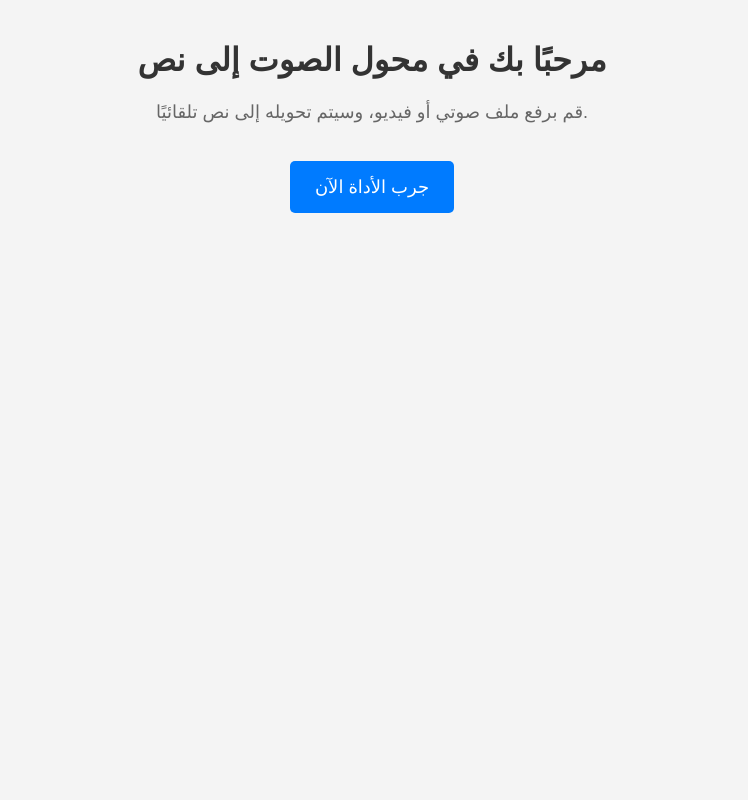
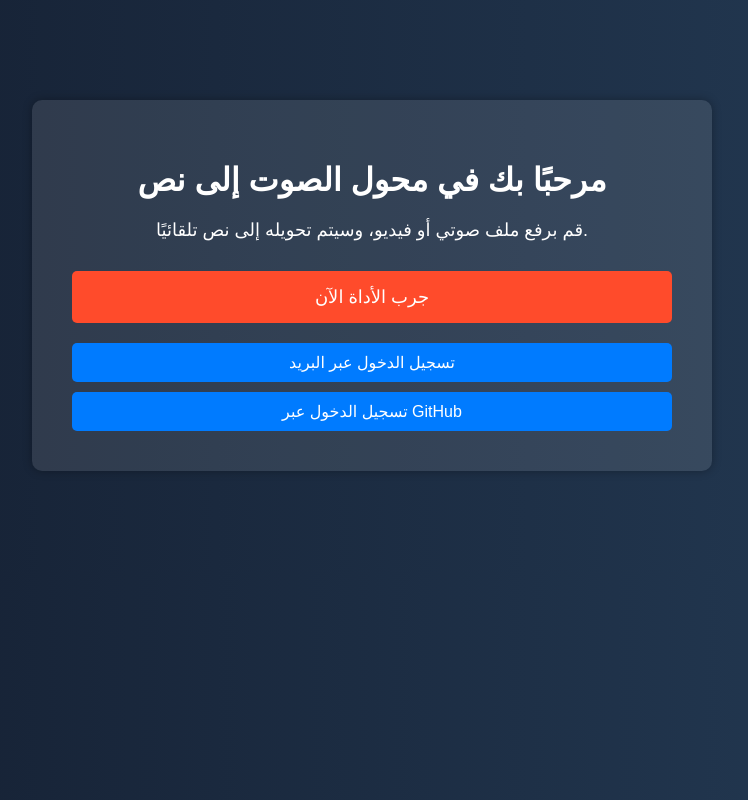
Before and after one commit to soufian720/VeltoIA-, a plain HTML site: page index.html in a window 1280 px wide. Shown: the whole page, without its empty margins (268-1016 px from the left). Drawn offline with Linux system fonts and the light colour scheme.

Commit message:
Update index.html

```diff
--- a/index.html
+++ b/index.html
@@ -3,41 +3,74 @@
 <head>
     <meta charset="UTF-8">
     <meta name="viewport" content="width=device-width, initial-scale=1.0">
-    <title>تحويل الصوت إلى نص</title>
+    <title>تحويل الصوت إلى نص - احترافي</title>
     <style>
         body {
             font-family: Arial, sans-serif;
+            margin: 0;
+            padding: 0;
+            background: linear-gradient(to right, #141E30, #243B55);
+            color: white;
             text-align: center;
-            background-color: #f4f4f4;
-            margin: 0;
-            padding: 20px;
+        }
+        .container {
+            max-width: 600px;
+            margin: 100px auto;
+            background: rgba(255, 255, 255, 0.1);
+            padding: 40px;
+            border-radius: 10px;
+            box-shadow: 0 0 10px rgba(0, 0, 0, 0.3);
         }
         h1 {
-            color: #333;
+            margin-bottom: 20px;
         }
         p {
             font-size: 18px;
-            color: #666;
+            margin-bottom: 30px;
         }
         .button {
-            display: inline-block;
-            margin-top: 20px;
-            padding: 15px 25px;
+            display: block;
+            background-color: #ff4b2b;
+            color: white;
+            padding: 15px 20px;
+            text-decoration: none;
             font-size: 18px;
-            color: white;
-            background-color: #007BFF;
-            text-decoration: none;
             border-radius: 5px;
             transition: background 0.3s;
         }
         .button:hover {
+            background-color: #ff3a1f;
+        }
+        .login {
+            margin-top: 20px;
+            display: flex;
+            flex-direction: column;
+            gap: 10px;
+        }
+        .login button {
+            padding: 10px;
+            font-size: 16px;
+            background-color: #007BFF;
+            border: none;
+            color: white;
+            cursor: pointer;
+            border-radius: 5px;
+            transition: background 0.3s;
+        }
+        .login button:hover {
             background-color: #0056b3;
         }
     </style>
 </head>
 <body>
-    <h1>مرحبًا بك في محول الصوت إلى نص</h1>
-    <p>قم برفع ملف صوتي أو فيديو، وسيتم تحويله إلى نص تلقائيًا.</p>
-    <a href="https://e1dcc7a36a8ae7e754.gradio.live" class="button" target="_blank">جرب الأداة الآن</a>
+    <div class="container">
+        <h1>مرحبًا بك في محول الصوت إلى نص</h1>
+        <p>قم برفع ملف صوتي أو فيديو، وسيتم تحويله إلى نص تلقائيًا.</p>
+        <a href="https://e1dcc7a36a8ae7e754.gradio.live" class="button" target="_blank">جرب الأداة الآن</a>
+        <div class="login">
+            <button onclick="alert('تسجيل الدخول عبر البريد غير متاح بعد')">تسجيل الدخول عبر البريد</button>
+            <button onclick="alert('تسجيل الدخول عبر GitHub غير متاح بعد')">تسجيل الدخول عبر GitHub</button>
+        </div>
+    </div>
 </body>
 </html>
```
